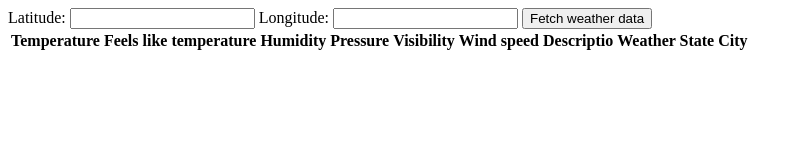
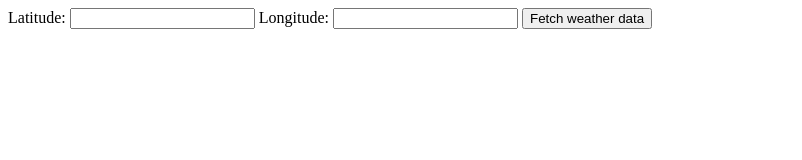
Before and after one commit to jpawz/weather-app, a website built with webpack: page src/index.html in a window 1280 px wide. Shown: the whole page, without its empty margins (0-802 px from the left). Built offline with nearby package versions, Linux system fonts and the light colour scheme.

Commit message:
Change display weather data from table to div

```diff
--- a/src/index.html
+++ b/src/index.html
@@ -18,34 +18,15 @@
     <input type="text" id="longitude" name="longitude">
     <button id="button">Fetch weather data</button>
 
-    <table>
-        <thead>
-            <tr>
-                <th>Temperature</th>
-                <th>Feels like temperature</th>
-                <th>Humidity</th>
-                <th>Pressure</th>
-                <th>Visibility</th>
-                <th>Wind speed</th>
-                <th>Descriptio</th>
-                <th>Weather State</th>
-                <th>City</th>
-            </tr>
-        </thead>
-        <tbody>
-            <tr>
-                <td id="temperature"></td>
-                <td id="feelsLikeTemperature"></td>
-                <td id="humidity"></td>
-                <td id="pressure"></td>
-                <td id="visibility"></td>
-                <td id="windSpeed"></td>
-                <td id="description"></td>
-                <td id="weatherState"></td>
-                <td id="cityName"></td>
-            </tr>
-        </tbody>
-    </table>
+
+    <h2 id="weatherState"></h2>
+    <h1 id="cityName"></h1>
+    <div id="temperature"></div>
+    <div id="feelsLikeTemperature"></div>
+    <div id="humidity"></div>
+    <div id="pressure"></div>
+    <div id="windSpeed"></div>
+    <div id="visibility"></div>
 
 </body>
 
--- a/src/modules/UI.js
+++ b/src/modules/UI.js
@@ -17,6 +17,8 @@ export default class UI {
   }
 
   static updateWeatherData(weatherDto) {
+      document.getElementById("weatherState").innerText = weatherDto.weatherState;
+      document.getElementById("cityName").innerText = weatherDto.cityName;
     document.getElementById("temperature").innerText = weatherDto.temperature;
     document.getElementById("feelsLikeTemperature").innerText =
       weatherDto.feelsLikeTemperature;
@@ -24,9 +26,5 @@ export default class UI {
     document.getElementById("pressure").innerText = weatherDto.pressure;
     document.getElementById("visibility").innerText = weatherDto.visibility;
     document.getElementById("windSpeed").innerText = weatherDto.windSpeed;
-    document.getElementById("description").innerText =
-      weatherDto.weatherDescription;
-    document.getElementById("weatherState").innerText = weatherDto.weatherState;
-    document.getElementById("cityName").innerText = weatherDto.cityName;
   }
 }
```
